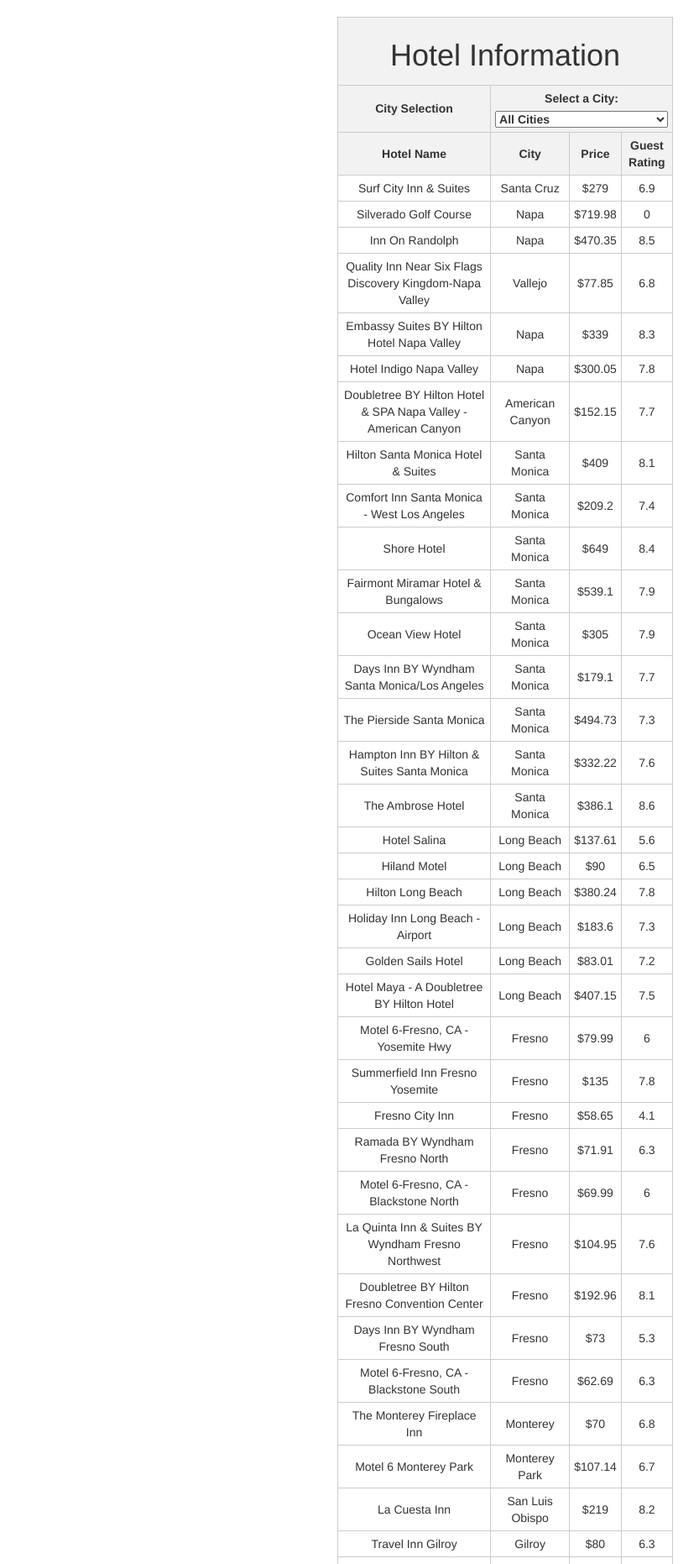
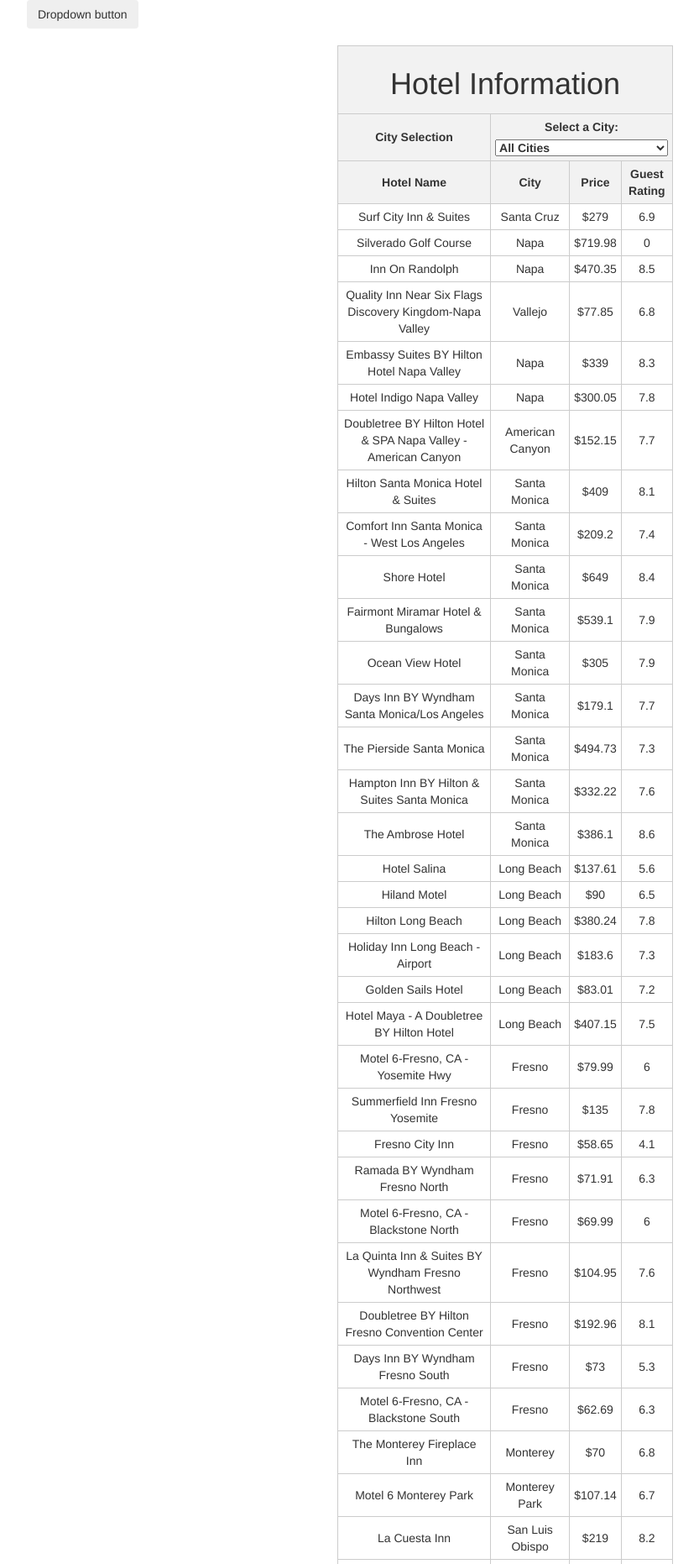
Before and after one commit to tayloresque/Project3_Group4, a Flask app: page / in a window 1280 px wide. Shown: the top 1862 px of the page at 84% size, without its empty margins (38-871 px from the left). Run offline with Flask 3, Linux system fonts and the light colour scheme; some libraries are stand-ins or nearby versions.

Commit message:
drop down menu

```diff
--- a/templates/hotel_table.html
+++ b/templates/hotel_table.html
@@ -30,6 +30,24 @@
     <title>Travel Guide Dashboard</title>
 </head>
 <body>
+    <div class="container">
+        <div class="row">
+            <div class="col-md-12">
+                <!-- Navigation dropdown menu -->
+                <script src="https://cdn.jsdelivr.net/npm/bootstrap@5.2.3/dist/js/bootstrap.bundle.min.js" integrity="sha384-kenU1KFdBIe4zVF0s0G1M5b4hcpxyD9F7jL+jjXkk+Q2h455rYXK/7HAuoJl+0I4" crossorigin="anonymous"></script>
+
+                <div class="dropdown">
+                    <button class="btn btn-secondary dropdown-toggle" type="button" data-bs-toggle="dropdown" aria-expanded="false">
+                        Dropdown button
+                    </button>
+                    <ul class="dropdown-menu" aria-labelledby="dropdownMenuButton1">
+                        <li><a class="dropdown-item" href="#">Home</a></li>
+                        <li><a class="dropdown-item" href="{{ url_for('chart') }}">Chart</a></li>
+                    </ul>
+                </div>
+            </div>
+        </div>
+    </div>
     <div class="container">
         <div class="row">
             <div class="col-md-12"> <!-- Single Column for Title, City Selection, and Table -->
```
Also changed, not shown: templates/bubble_chart.html (+18 -0 lines).
